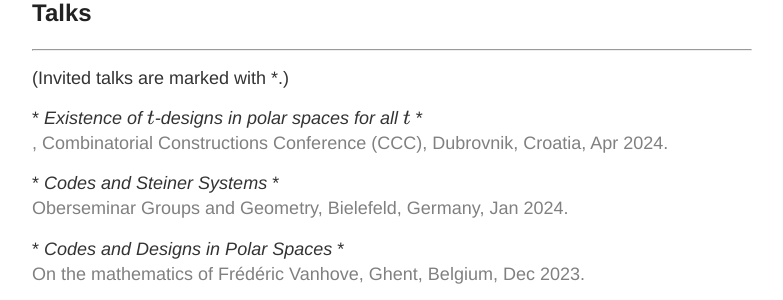
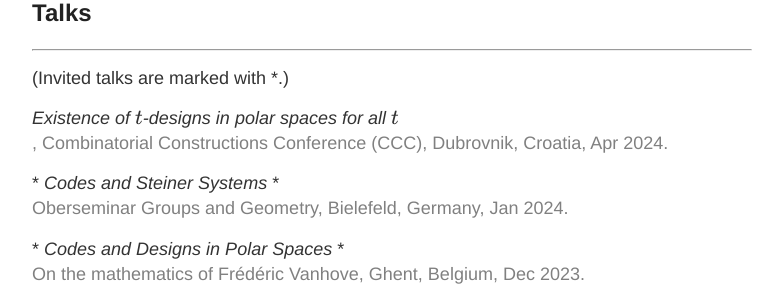
Before and after one commit to charleneweiss/charleneweiss.github.io, a Jekyll site: the page built from research.md, in a window 1280 px wide and 900 px high, scrolled down 1167 px. Shown: the part 152-452 px from the top of the window, without its empty margins (248-1031 px from the left). Built offline with Jekyll 4.4.1, drawn with Linux system fonts in a browser that asks for light colours; formulas are drawn with MathJax 3.

```diff
--- a/research.md
+++ b/research.md
@@ -83,7 +83,7 @@ ____
 
 (Invited talks are marked with \*.)
 
-\* *Existence of $t$-designs in polar spaces for all $t$* \* \
+*Existence of $t$-designs in polar spaces for all $t$*\
   <span style="color:gray">, Combinatorial Constructions Conference (CCC), Dubrovnik, Croatia, Apr 2024.</span>
 
 \* *Codes and Steiner Systems* \* \
```
